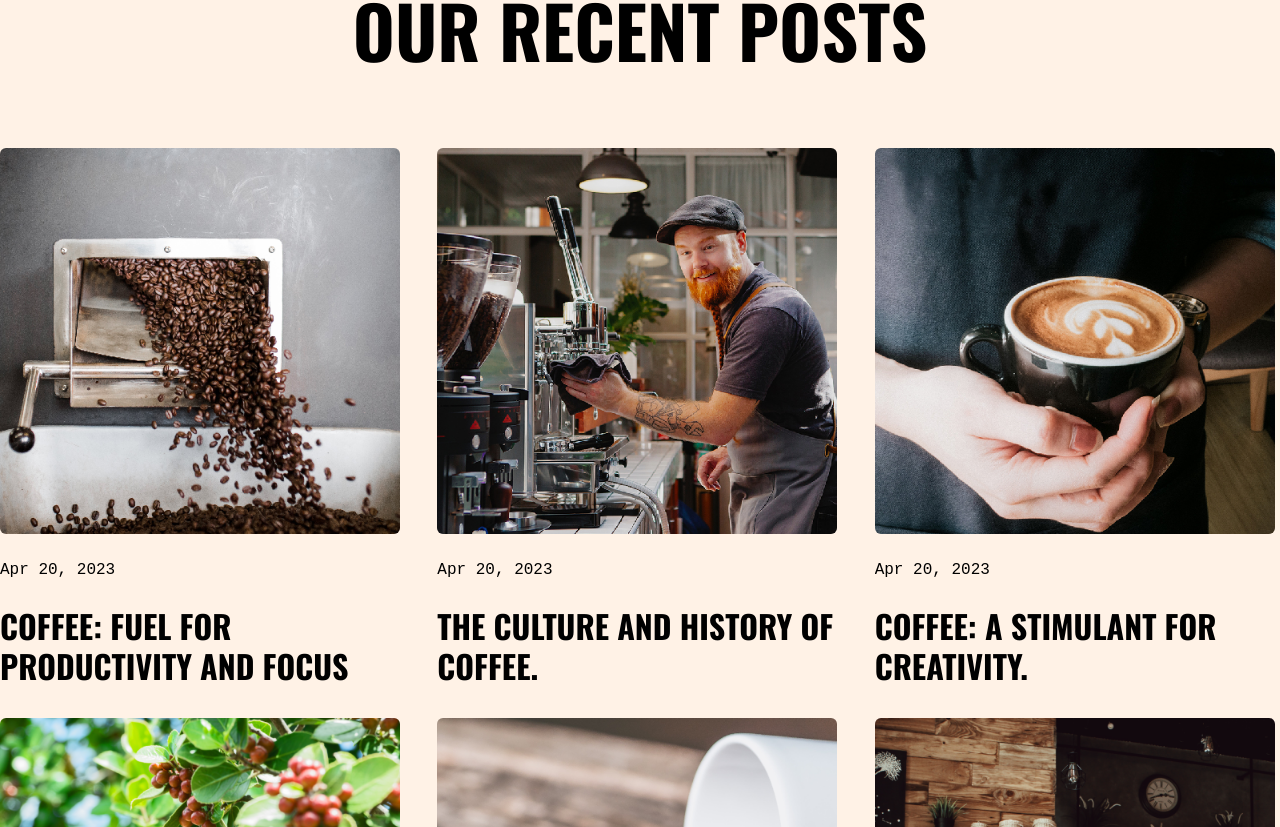
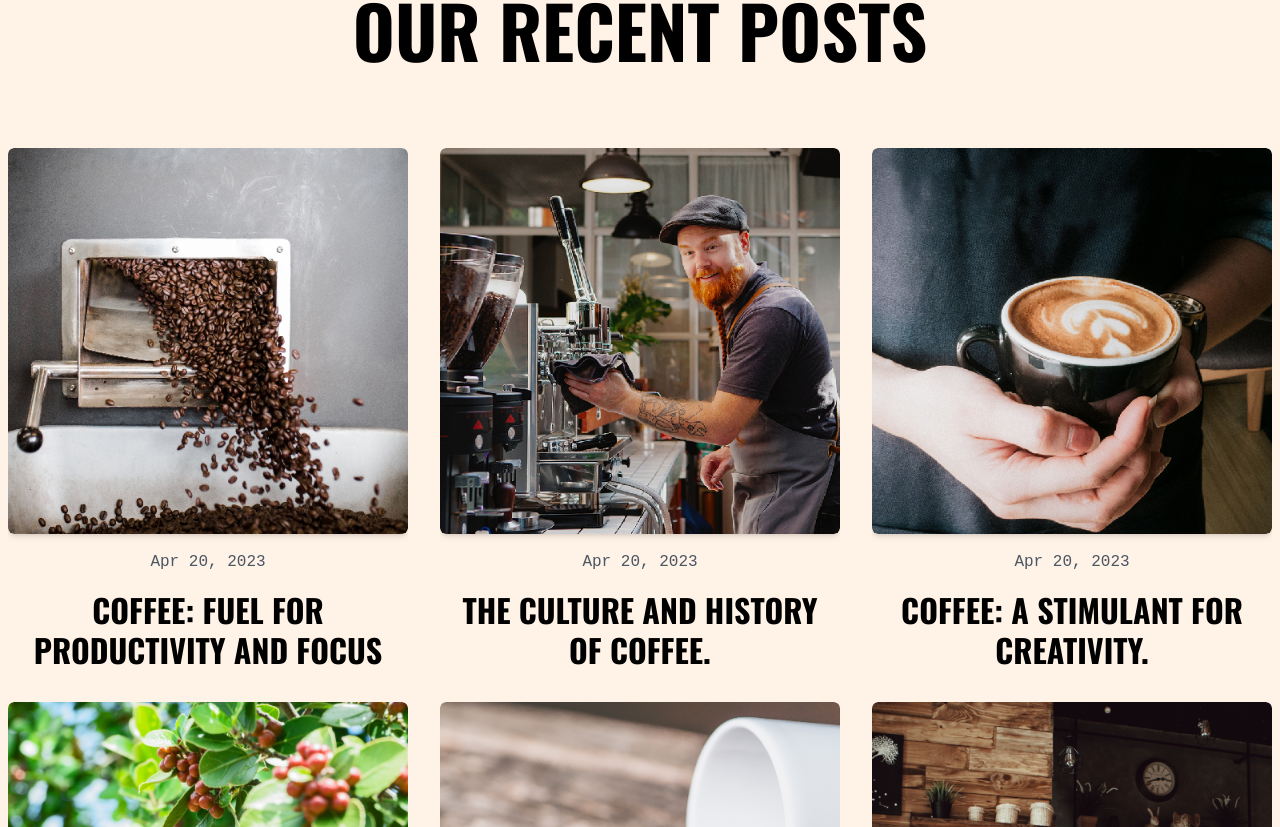
Before and after one commit to tofi-124/caffined-vercel-app, a Next.js app: page /blog in a window 1280 px wide. Shown: the part 553-1380 px from the top of the page. Built offline with nearby package versions, Linux system fonts and the light colour scheme.

Commit message:
Refactor Posts component layout and styling for improved presentation

```diff
--- a/app/components/Posts.tsx
+++ b/app/components/Posts.tsx
@@ -12,15 +12,15 @@ type Props = {
 
 export const Post = ({ title, date, small_image_url, ind}: Props) => {
   return (
-        <Link href={`/blog/${ind}`}id="blog-card" className="photo overflow-clip w-fit">
-          <div className="blog-img overflow-hidden">
+        <Link href={`/blog/${ind}`} id="blog-card" className="photo overflow-clip mx-auto flex flex-col items-center">
+          <div className="blog-img overflow-hidden rounded-md shadow-md hover:shadow-lg transition-shadow duration-300">
             <Image className='rounded-md' src={`/images/${small_image_url}`} alt={`${small_image_url}`} width={400} height={300} />
           </div>
-          <p className=' my-6'>
+          <p className='my-4 text-center text-gray-600 font-inconsolata'>
             {date}
           </p>
-          <h3 className='font-extrabold text-2xl text-wrap leading-tight'>
-          {title}
+          <h3 className='font-extrabold text-2xl text-center max-w-sm leading-tight'>
+            {title}
           </h3>
         </Link>
   )
@@ -31,16 +31,17 @@ const topPosts = posts.slice(0,3)
 
 const Posts = () => {
   return (
-    <section id='posts' className='py-32 flex flex-col bg-dark text-primary'>
+    <section id='posts' className='py-32 flex flex-col bg-primary text-dark'>
+      <div className="container mx-auto px-4">
+        <h1 className='text-5xl leading-tight text-center font-bold mb-12'>
+          OUR RECENT POSTS
+        </h1>
 
-      <h1 className='text-5xl leading-tight text-center font-bold'>
-        OUR RECENT POSTS
-      </h1>
+        <div className="w-24 h-1 bg-dark mx-auto mb-16"></div>
 
-      <div id="blogs-container" className=' m-2 grid grid-cols-1 md:grid-cols-2 lg:grid-cols-3 gap-5 justify-center items-center'>
-
-        {topPosts.map((post, ind) => ( <Post key={ind} {...post} ind={ind} /> ))}
-
+        <div id="blogs-container" className='max-w-6xl mx-auto grid grid-cols-1 md:grid-cols-2 lg:grid-cols-3 gap-10 justify-items-center'>
+          {topPosts.map((post, ind) => ( <Post key={ind} {...post} ind={ind} /> ))}
+        </div>
       </div>
     </section>
   )
```
